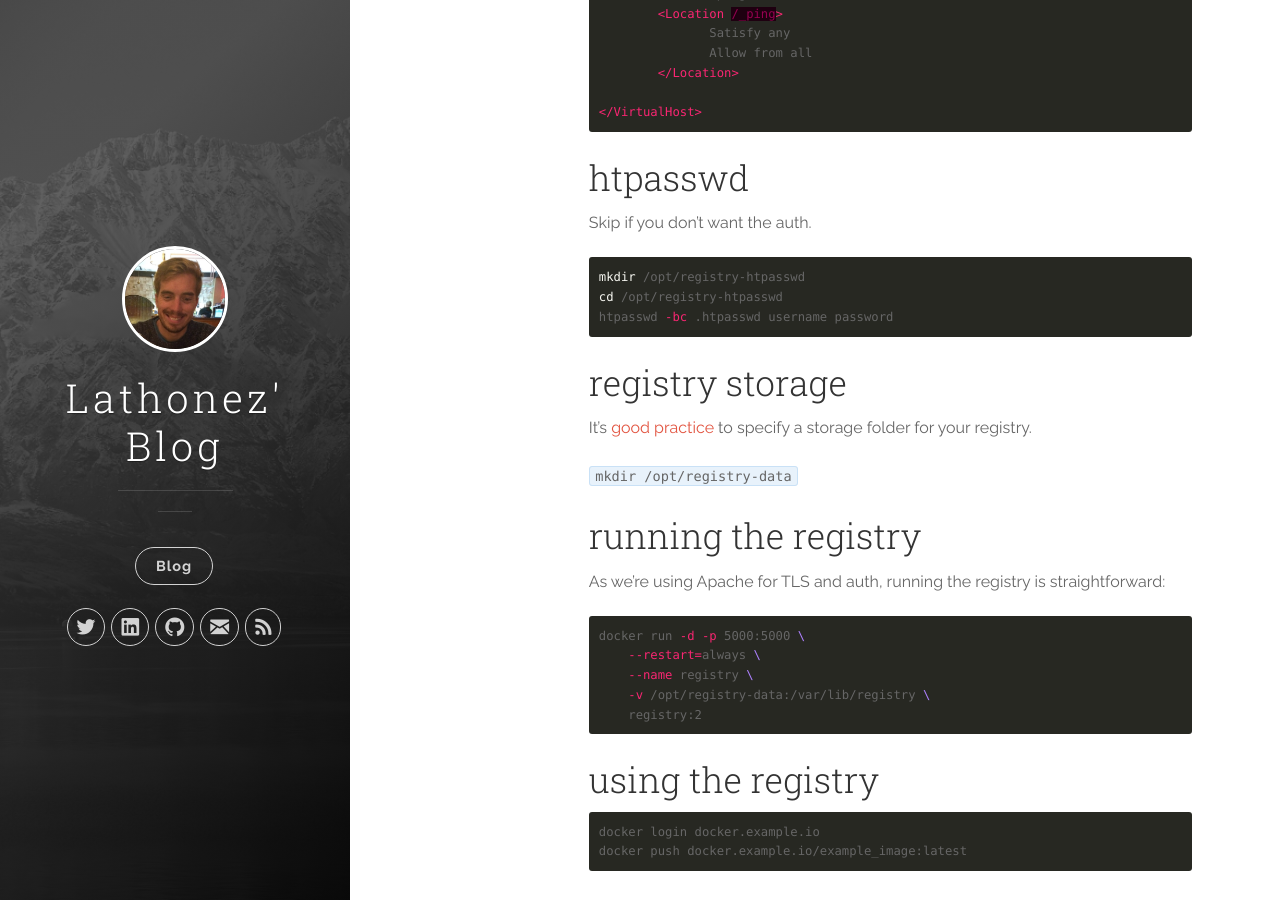
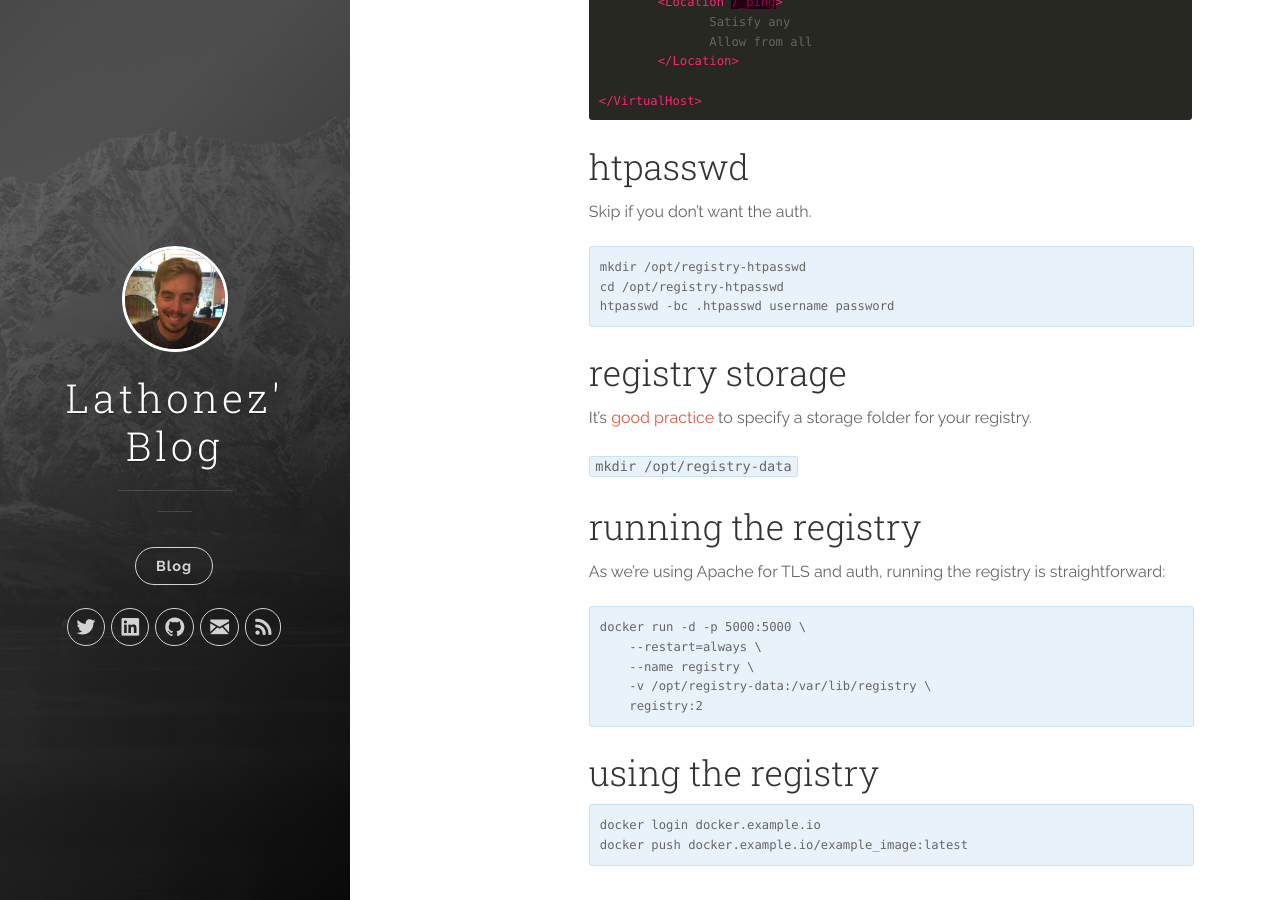
Before and after one commit to lathonez/lathonez.github.io, a Jekyll site: the page built from _posts/2016-07-20-docker-registry-apache-letsencrypt.markdown, in a window 1280 px wide and 900 px high, scrolled down 1988 px. Built offline with Jekyll 4.4.1, drawn with Linux system fonts in a browser that asks for light colours; nearby versions of some CDN libraries; some of the changed text lies outside the part shown.

Commit message:
markdown

````diff
--- a/_posts/2016-07-20-docker-registry-apache-letsencrypt.markdown
+++ b/_posts/2016-07-20-docker-registry-apache-letsencrypt.markdown
@@ -25,9 +25,7 @@ If you don't already have one, create a vhost in apache for your registry. This
 
 Install and run [certbot][certbot]. It'll prompt you for the necessary info and configure apache with the certifcates it receives from letsencrypt.
 
-```bash
-./path/to/certbot-auto --apache
-```
+`./path/to/certbot-auto --apache`
 
 VHOST
 -----
@@ -87,11 +85,13 @@ htpasswd
 
 Skip if you don't want the auth.
 
-```bash
-mkdir /opt/registry-htpasswd
+<div class="highlighter-rouge">
+<pre class="lowlight">
+<code>mkdir /opt/registry-htpasswd
 cd /opt/registry-htpasswd
-htpasswd -bc .htpasswd username password
-```
+htpasswd -bc .htpasswd username password</code>
+</pre>
+</div>
 
 registry storage
 ----------------
@@ -105,21 +105,25 @@ running the registry
 
 As we're using Apache for TLS and auth, running the registry is straightforward:
 
-```bash
-docker run -d -p 5000:5000 \
+<div class="highlighter-rouge">
+<pre class="lowlight">
+<code>docker run -d -p 5000:5000 \
     --restart=always \
     --name registry \
     -v /opt/registry-data:/var/lib/registry \
-    registry:2
-```
+    registry:2</code>
+</pre>
+</div>
 
 using the registry
 ------------------
 
-```bash
-docker login docker.example.io
-docker push docker.example.io/example_image:latest
-```
+<div class="highlighter-rouge">
+<pre class="lowlight">
+<code>docker login docker.example.io
+docker push docker.example.io/example_image:latest</code>
+</pre>
+</div>
 
 [docker-docs-remote]:  https://docs.docker.com/registry/deploying/#/running-a-domain-registry
 [docker-docs-storage]: https://docs.docker.com/registry/deploying/#/storage
````
Also changed, not shown: other parts of _posts/2016-07-20-docker-registry-apache-letsencrypt.markdown (+1 -1 lines).
